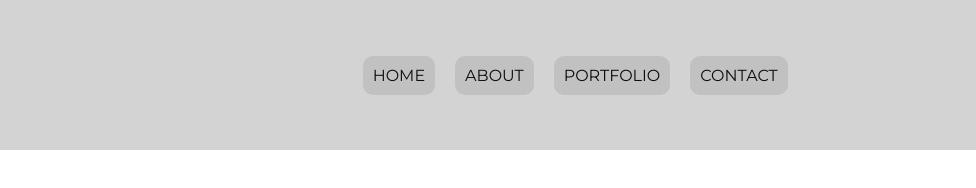
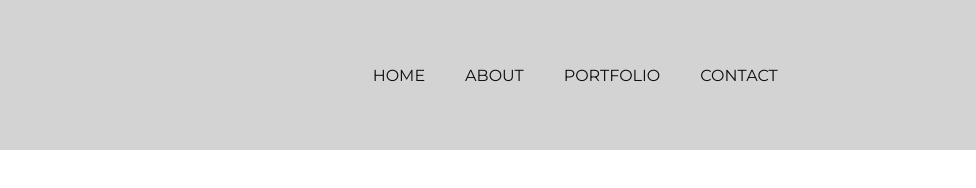
Before and after one commit to joannembl/portfolio-page, a plain HTML site: page portfolio-page/index.html in a window 1280 px wide. Shown: the top 188 px of the page, 304-1280 px from the left. Drawn offline with Linux system fonts and the light colour scheme.

Commit message:
Removed border around nav text

```diff
--- a/portfolio-page/styles.css
+++ b/portfolio-page/styles.css
@@ -54,9 +54,7 @@ ul li {
 ul li a{
     color: #0e0e0e;
     text-decoration: none;
-    background-color: #c1c1c1;
     padding: 10px;
-    border-radius: 10px;
     margin: 0 10px;
     text-transform: uppercase;
 }
```
